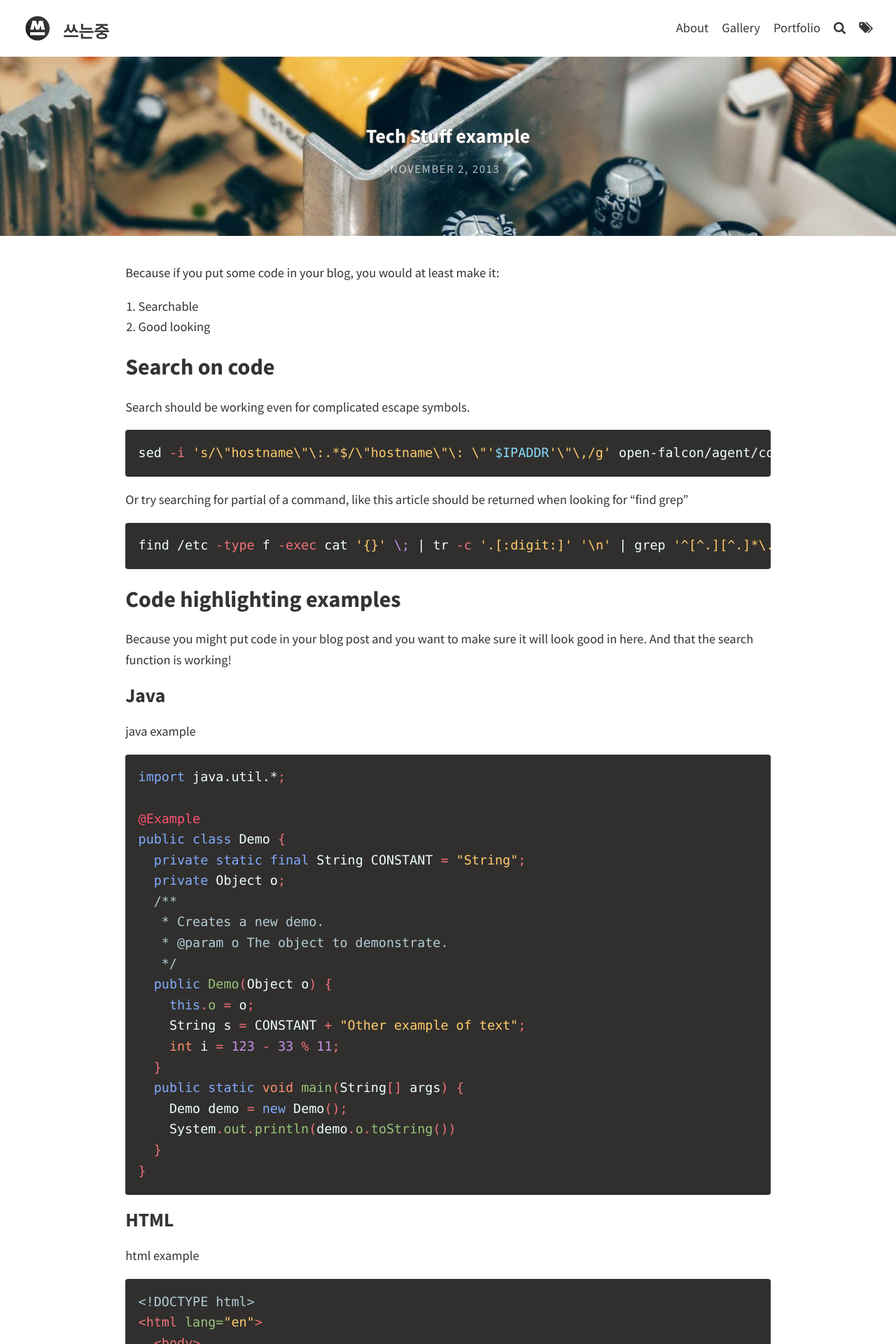
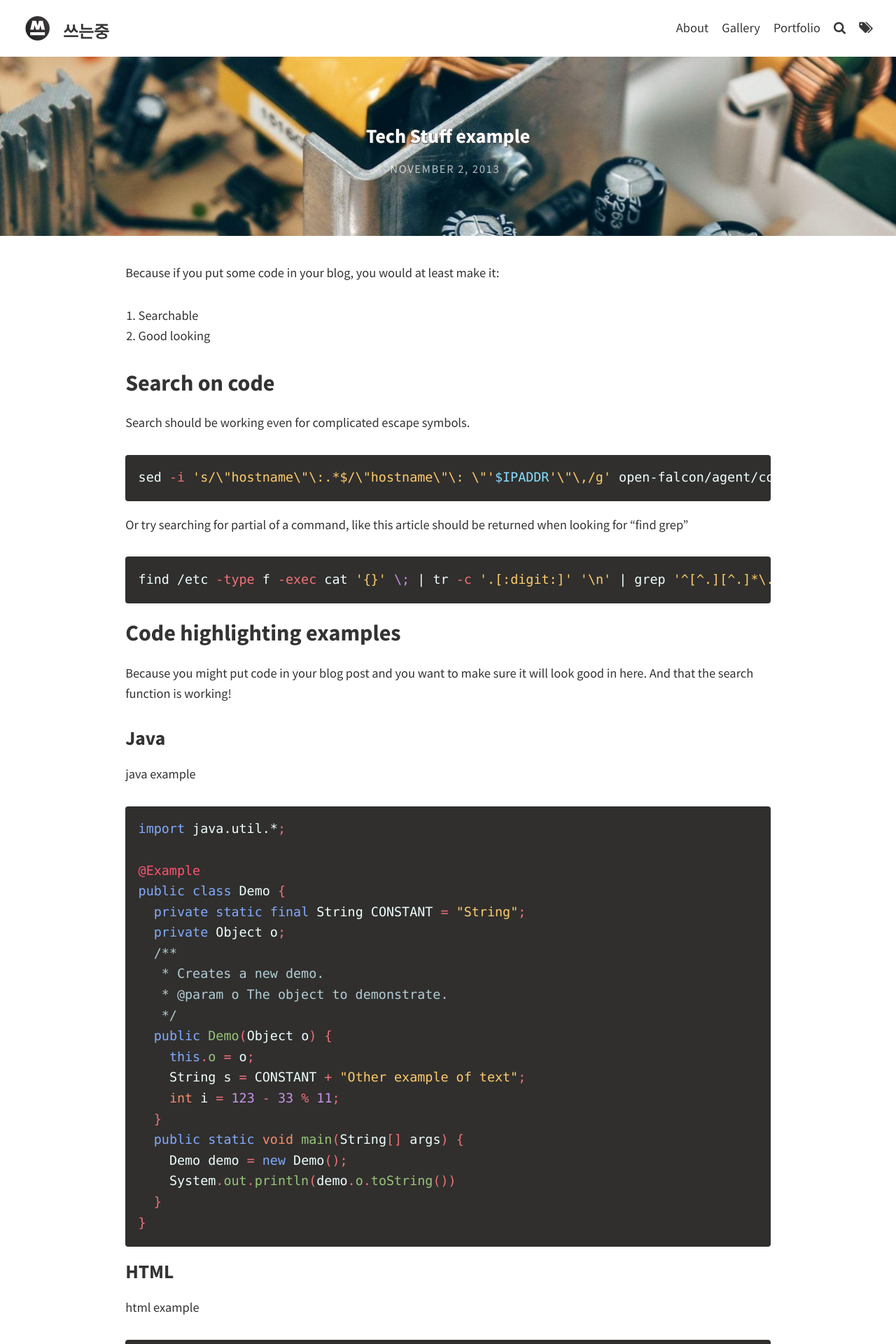
Before and after one commit to TaeIng/taeing.github.io, a Jekyll site: the page built from _posts/이전/2013-11-02-Tech-stuff-example.md, in a window 1280 px wide. Shown: the top 1920 px of the page at 70% size. Built offline with Jekyll 4.4.1, drawn with Linux system fonts in a browser that asks for light colours; comment, search, counter and statistics services are not loaded.

Commit message:
modify: 문단 간격 증가

```diff
--- a/_sass/base/_global.scss
+++ b/_sass/base/_global.scss
@@ -198,7 +198,7 @@ ul,
 dl,
 .math-display {
   line-height: 1.6;
-  margin-bottom: 1em;
+  margin-bottom: 1.7em;
 }
 
 // KaTeX math display
```
Also changed, not shown: _posts/2021-01-25-kokoa-review.md (+4 -2 lines).
